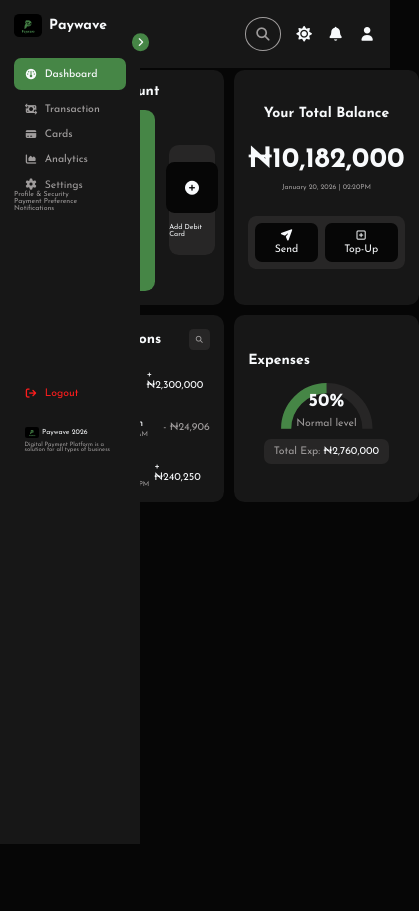
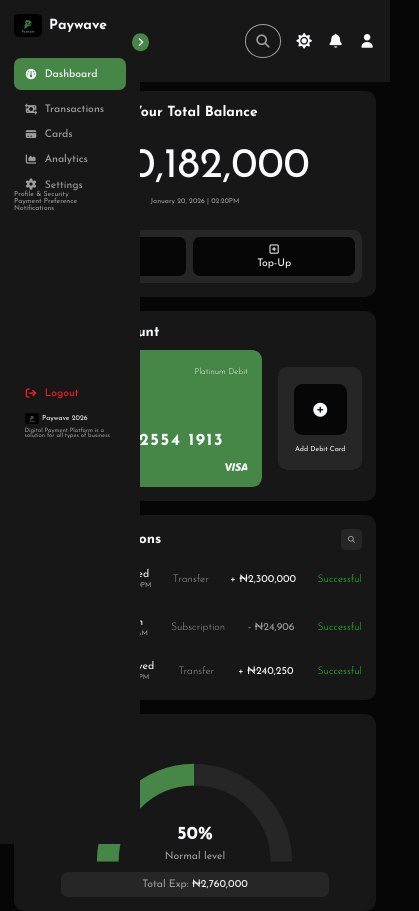
Before and after one commit to sammysplendor/Paywave, a plain HTML site: page pages/dashboard.html in a window 390 px wide. Both pictures are taken after a click on the button 22 px from the left and 34 px from the top of the page. Shown: the whole page, 419 px wide, since content can reach past the window. Drawn offline with Linux system fonts and the light colour scheme.

Commit message:
Dashboard moile responsiveness completed

```diff
--- a/css/dashboard.css
+++ b/css/dashboard.css
@@ -115,13 +115,13 @@
   gap: 1rem;
   font-size: 1.5rem;
   color: var(--text-accent);
+  cursor: pointer;
 }
 
 .brand-msg {
   display: flex;
   flex-direction: column;
   gap: 0.5rem;
-  margin-top: 2rem;
 }
 
 .brand-msg span {
@@ -179,7 +179,7 @@
 }
 
 .search-bar-container {
-  width: 40%;
+  width: 100%;
   display: flex;
   /* position: relative; */
 }
@@ -210,6 +210,7 @@
   display: flex;
   align-items: center;
   gap: 2rem;
+  width: 60%;
 }
 
 .header-items {
@@ -233,9 +234,8 @@
 /* ---------- Debit Card Section ---------- */
 .debit-card-section .card-container {
   display: flex;
-  justify-content: space-between;
   align-items: center;
-  gap: 2rem;
+  gap: 6rem;
 }
 
 .debit-card {
@@ -243,14 +243,14 @@
   flex-direction: column;
   justify-content: space-between;
   gap: 2rem;
-  min-width: 70%;
+  min-width: 60%;
   padding: 2rem;
   border-radius: 1.4rem;
   background: var(--primary-color);
 }
 
 .debit-card .card-name,
-.debit-card .date-and-cardlogo {
+.debit-card .date-and-visalogo {
   display: flex;
   justify-content: space-between;
   align-items: center;
@@ -268,15 +268,12 @@
 
 .debit-card img {
   border-radius: 0.8rem;
+  width: 5rem;
 }
 
 .debit-card .card-number {
   font-size: 2.4rem;
   letter-spacing: 1.5px;
-}
-
-.fa-cc-visa {
-  font-size: 3rem;
 }
 
 .add-btn-container {
@@ -315,6 +312,7 @@
 .balance-section .amount {
   font-size: 4rem;
   margin-top: 2rem;
+  font-weight: 400;
 }
 
 .balance-section p {
@@ -375,6 +373,7 @@
 
 .transaction-section .section-header div:hover {
   color: var(--text-primary);
+  font-size: 1.2rem;
 }
 
 .transaction-list {
@@ -419,6 +418,16 @@
   color: var(--text-secondary);
 }
 
+.category {
+  font-weight: 300;
+  color: var(--text-secondary);
+}
+
+.status {
+  font-weight: 300;
+  color: var(--success-color);
+}
+
 /* ---------- Expenses guage Section ---------- */
 .guage-container {
   position: relative;
--- a/css/queries.css
+++ b/css/queries.css
@@ -227,12 +227,16 @@
     top: 0;
     background: var(--bg-maincard);
     width: 100%;
-    padding: 1rem 2rem;
+    padding: 2rem;
   }
 
   .left-section {
     display: flex;
     gap: 1rem;
+  }
+
+  .right-section {
+    justify-content: end;
   }
 
   .hamburger {
@@ -301,5 +305,30 @@
 
   .dashboard-sections {
     padding: 0 2rem;
+    display: flex;
+    flex-direction: column;
+    gap: 2rem;
+    margin-top: 5rem;
+  }
+
+  .balance-section {
+    order: -1;
+  }
+
+  .balance-section .amount {
+    font-size: 6rem;
+  }
+
+  .debit-card-section .card-container {
+    justify-content: space-between;
+    gap: 0;
+  }
+
+  .debit-card {
+    min-width: 70%;
+  }
+
+  .debit-card img {
+    width: 3.5rem;
   }
 }
--- a/css/variables.css
+++ b/css/variables.css
@@ -15,6 +15,8 @@
   --text-secondary: #9f9c9c;
   --text-accent: #fd1d1d;
 
+  --success-color: #2ad12a;
+
   /* ======== Transitions ======== */
   --trans-03: all 0.1s ease;
   --trans-04: all 0.2s ease;
--- a/pages/dashboard.html
+++ b/pages/dashboard.html
@@ -36,7 +36,7 @@
     <div class="dashboard-container">
       <aside class="sidebar-nav">
         <div class="brandname-and-logo">
-          <img src="../images/logo.jpg" alt="logo" width="50px" />
+          <img src="../assets/logo.jpg" alt="logo" width="50px" />
           <p>Paywave</p>
         </div>
 
@@ -53,7 +53,7 @@
             <li class="inactive-menu-item">
               <a href="#">
                 <i class="fa-solid fa-money-bill-transfer"></i>
-                <span>Transaction</span>
+                <span>Transactions</span>
               </a>
             </li>
 
@@ -89,7 +89,7 @@
 
             <div class="brand-msg">
               <span>
-                <img src="../images/logo.jpg" alt="logo" width="40px" />
+                <img src="../assets/logo.jpg" alt="logo" width="40px" />
                 Paywave 2026
               </span>
               <p>
@@ -110,7 +110,7 @@
             </button>
 
             <div class="welcome-msg">
-              <img src="../images/logo.jpg" alt="logo" width="40px" />
+              <img src="../assets/logo.jpg" alt="logo" width="40px" />
               <h3><span class="desktop-txt">Welcome to Paywave</span></h3>
               <h3><span class="mobile-txt">Hi, Sammy</span></h3>
               <p>
@@ -149,14 +149,18 @@
                   <span class="card-type">Platinum Debit</span>
                 </div>
                 <img
-                  src="../images/flat-color-icons_sim-card-chip.jpg"
+                  src="../assets/flat-color-icons_sim-card-chip.jpg"
                   alt="card chip"
-                  width="40px"
                 />
                 <h4 class="card-number">4489 3019 2554 1913</h4>
-                <div class="date-and-cardlogo">
+                <div class="date-and-visalogo">
                   <span>Valid Thru 07/29</span
-                  ><span><i class="fa-brands fa-cc-visa"></i></span>
+                  ><span
+                    ><img
+                      src="../assets/visa-10.svg"
+                      alt="Visa logo"
+                      width="40px"
+                  /></span>
                 </div>
               </div>
 
@@ -197,20 +201,24 @@
             <dl class="transaction-list">
               <div class="list-item">
                 <div>
-                  <img src="../images/paypal-4.svg" alt="paypal" width="30px" />
+                  <img src="../assets/paypal-4.svg" alt="paypal" width="30px" />
                   <div class="detail">
                     <dt>PayPal - Recieved</dt>
                     <dd>January 19, 2026 | 07:20PM</dd>
                   </div>
                 </div>
 
+                <p class="category">Transfer</p>
+
                 <p class="addition">+ ₦2,300,000</p>
+
+                <p class="status">Successful</p>
               </div>
 
               <div class="list-item">
                 <div>
                   <img
-                    src="../images/spotify-2.svg"
+                    src="../assets/spotify-2.svg"
                     alt="spotify"
                     width="30px"
                   />
@@ -220,13 +228,17 @@
                   </div>
                 </div>
 
+                <p class="category">Subscription</p>
+
                 <p class="subtraction">- ₦24,906</p>
+
+                <p class="status">Successful</p>
               </div>
 
               <div class="list-item">
                 <div>
                   <img
-                    src="../images/GTBank-logo.png"
+                    src="../assets/GTBank-logo.png"
                     alt="GTBank"
                     width="30px"
                   />
@@ -236,7 +248,11 @@
                   </div>
                 </div>
 
+                <p class="category">Transfer</p>
+
                 <p class="addition">+ ₦240,250</p>
+
+                <p class="status">Successful</p>
               </div>
             </dl>
           </div>
```
Also changed, not shown: js/transactions.js (added, +48 -0 lines), assets/GTBank-logo.png (renamed from images/GTBank-logo.png), assets/flat-color-icons_sim-card-chip.jpg (renamed from images/flat-color-icons_sim-card-chip.jpg), assets/logo.jpg (renamed from images/logo.jpg), assets/paypal-4.svg (renamed from images/paypal-4.svg), assets/signup-page-bg-img.jpg (renamed from images/signup-page-bg-img.jpg), assets/spotify-2.svg (renamed from images/spotify-2.svg), assets/visa-10.svg (added).
